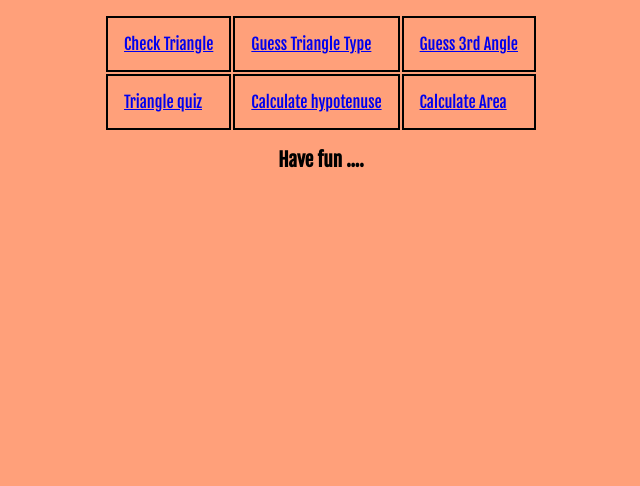
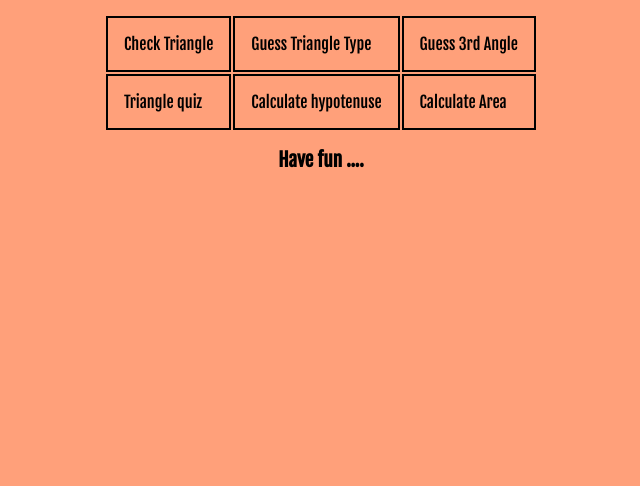
Before and after one commit to jyothishp994/triangleQuiz, a plain HTML site: page index.html in a window 1280 px wide. Shown: the part 158-644 px from the top of the page, without its empty margins (339-979 px from the left). Drawn offline with Linux system fonts and the light colour scheme.

Commit message:
Correction- Updated properties for href a tag

```diff
--- a/styles.css
+++ b/styles.css
@@ -39,6 +39,11 @@ table tr td {
     border: solid 2px black;
     padding:1rem;
     cursor:pointer;
+
+}
+table tr td a{
+    color:black;
+    text-decoration: none;
 
 }
 .display{
```
